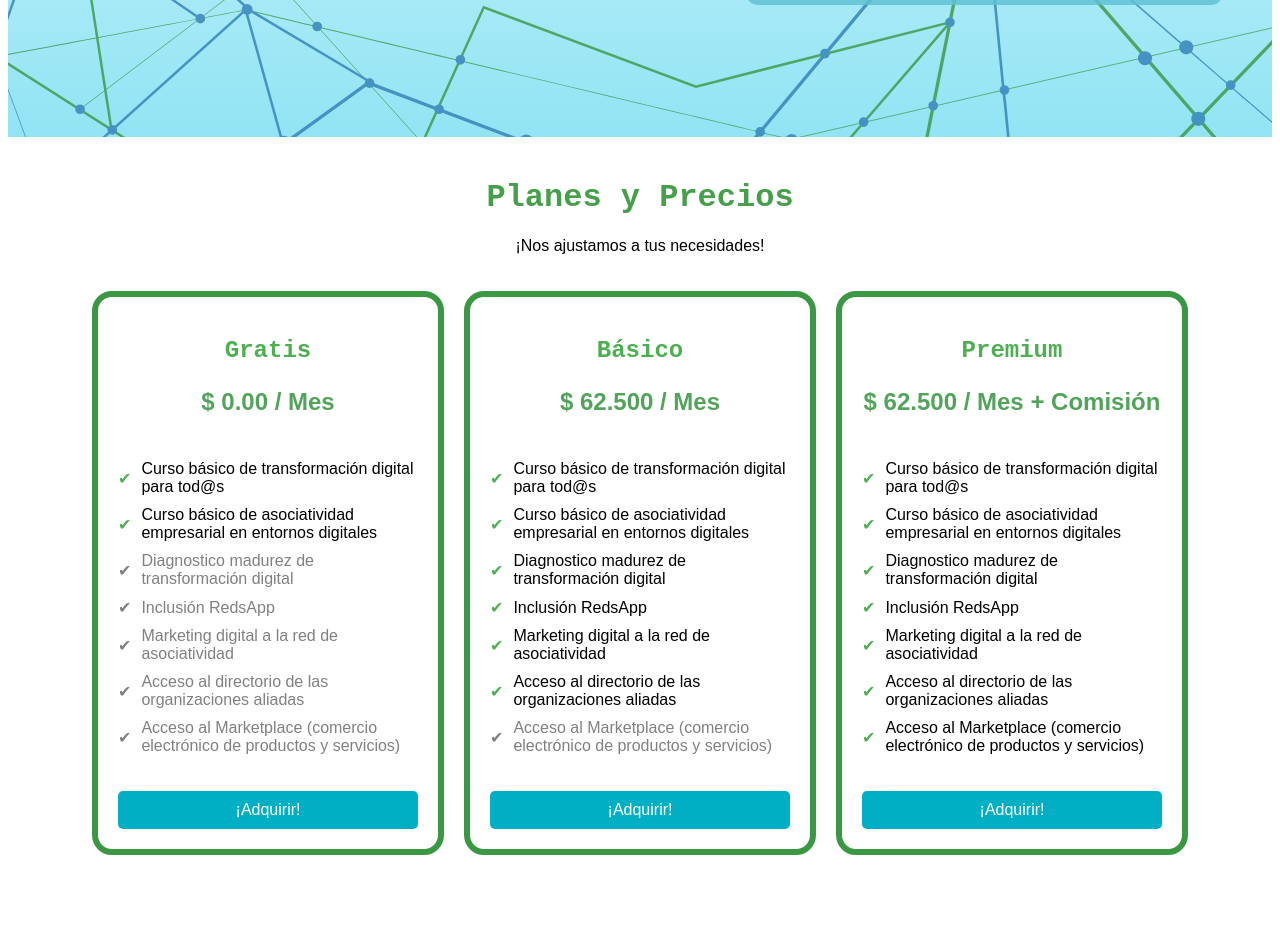
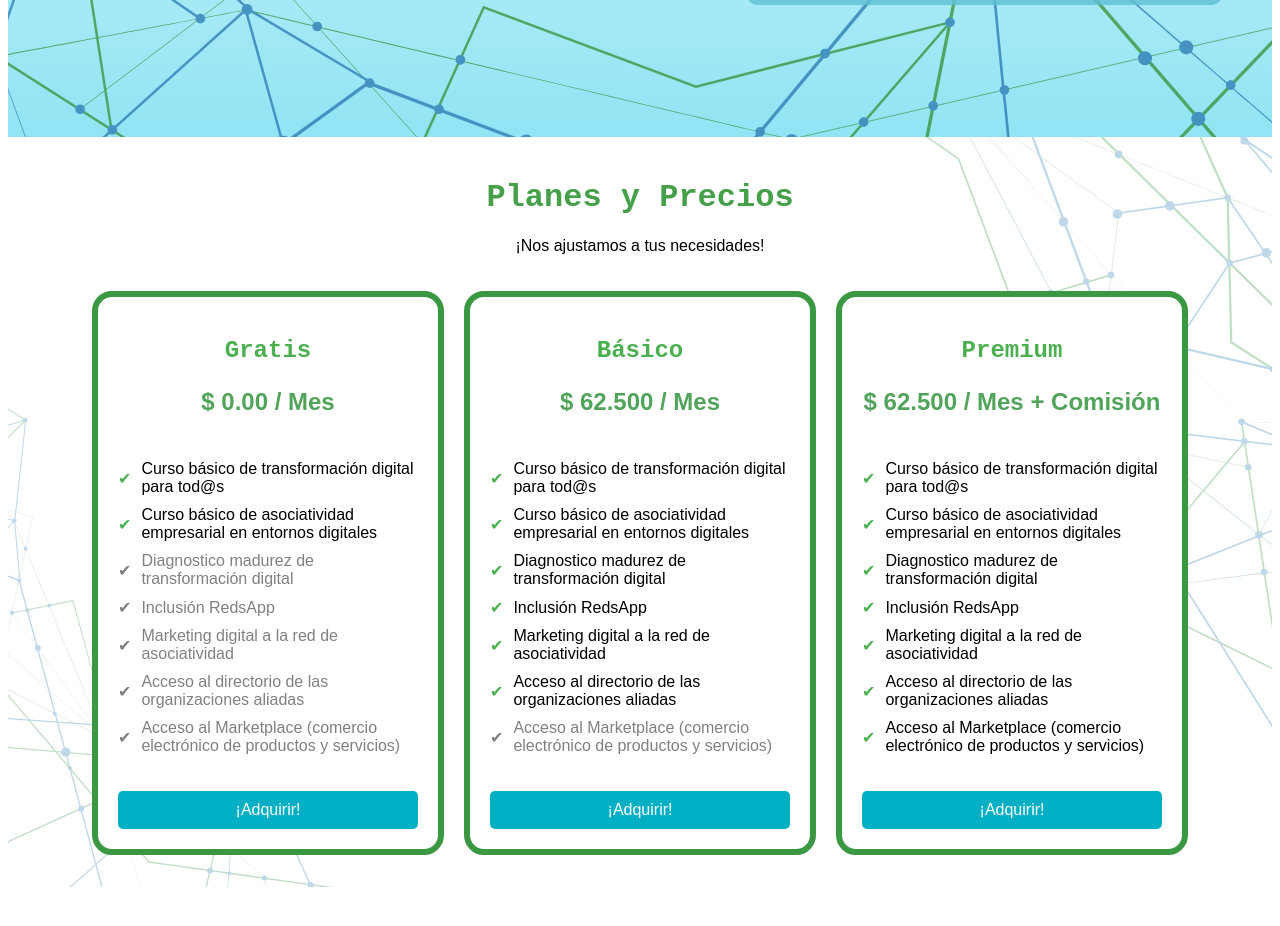
Before and after one commit to I-AM-TIAN/TransDigitalCoop, a React (Vite) app: page / in a window 1280 px wide. Shown: the part 660-1586 px from the top of the page. Built offline with nearby package versions, Linux system fonts and the light colour scheme; a web font is replaced by a local one.

Commit message:
background pricing

```diff
--- a/src/assets/css/pricing.css
+++ b/src/assets/css/pricing.css
@@ -3,6 +3,34 @@
 .pricing-section {
     height: 100vh;
     text-align: center;
+    position: relative;
+    overflow: hidden; /* Para asegurarse de que las imágenes no se salgan del contenedor */
+}
+
+.pricing-section::before {
+    content: '';
+    position: absolute;
+    top: 250px;
+    left: 0;
+    width: 1500px; /* Ajusta según sea necesario */
+    height: 500px; /* Ajusta según sea necesario */
+    background: url('/public/puntos\ abajo\ izquierdda.svg') no-repeat;
+    background-size: contain; /* Ajusta el tamaño de la imagen */
+    z-index: -1;
+    opacity: 0.3;
+}
+
+.pricing-section::after {
+    content: '';
+    position: absolute;
+    top: 0;
+    right: 0;
+    width: 1500px; /* Ajusta según sea necesario */
+    height: 1500px; /* Ajusta según sea necesario */
+    background: url('/public/puntos\ arriba\ derecha.svg') no-repeat;
+    background-size: contain; /* Ajusta el tamaño de la imagen */
+    z-index: -1;
+    opacity: 0.3;
 }
 
 h1 {
```
Also changed, not shown: public/puntos abajo izquierdda.svg (added), public/puntos arriba derecha.svg (added).
